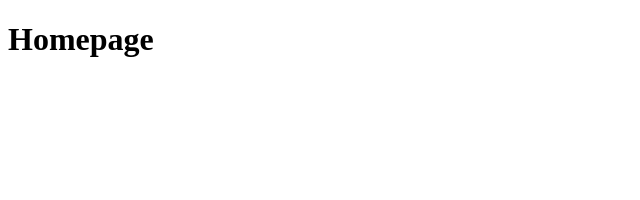
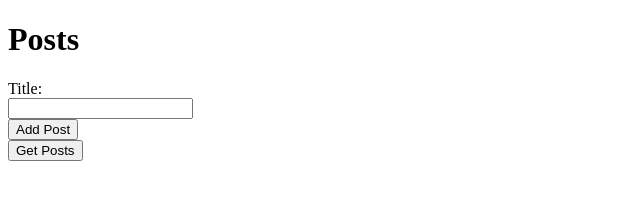
Before and after one commit to David-Nakeeran/expressjs-learning, a website: page public/index.html in a window 1280 px wide. Shown: the whole page, without its empty margins (0-640 px from the left). Drawn offline with Linux system fonts and the light colour scheme.

Commit message:
Updated html

```diff
--- a/public/index.html
+++ b/public/index.html
@@ -3,9 +3,19 @@
   <head>
     <meta charset="UTF-8" />
     <meta name="viewport" content="width=device-width, initial-scale=1.0" />
-    <title>Homepage</title>
+    <title>Posts</title>
   </head>
   <body>
-    <h1>Homepage</h1>
+    <h1>Posts</h1>
+    <form id="add-post-form">
+      <label for="title">Title:</label><br />
+      <input type="text" id="title" name="title" /><br />
+      <button type="submit">Add Post</button>
+    </form>
+
+    <button id="get-posts-btn">Get Posts</button>
+    <div id="output"></div>
+
+    <script src="./js/main.js"></script>
   </body>
 </html>
```
